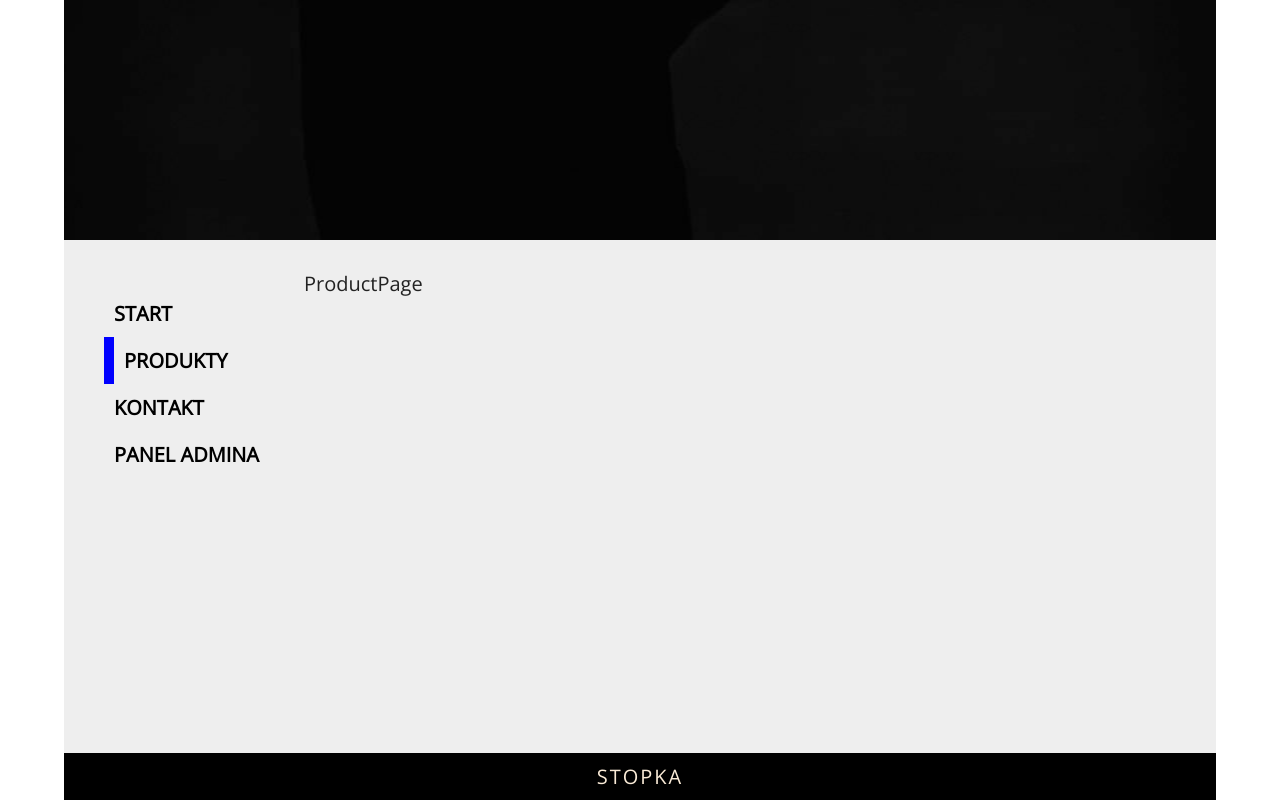
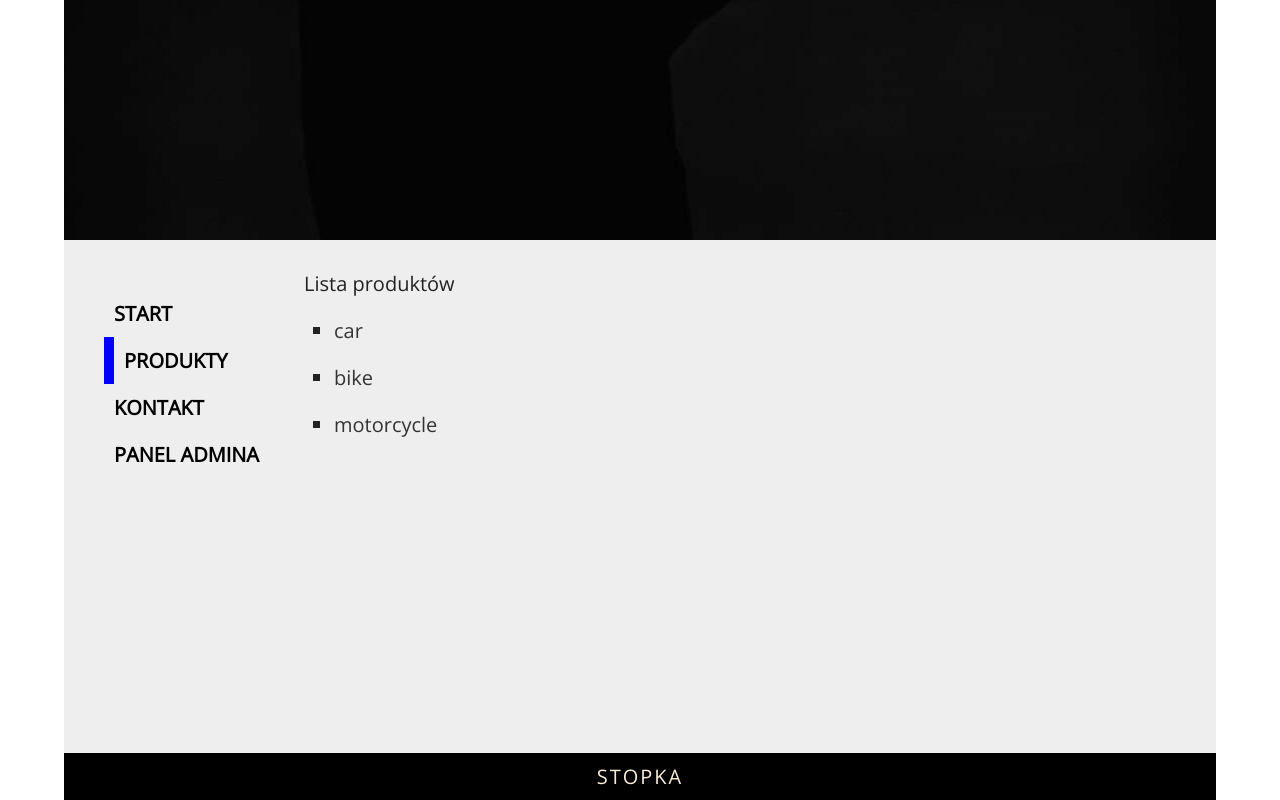
Before and after one commit to natalianowak1/SPA-routing, a React (Create React App) app: page /products in a window 1280 px wide. Built offline with nearby package versions, Linux system fonts and the light colour scheme.

Commit message:
create and style product list page

```diff
--- a/src/layouts/Page.js
+++ b/src/layouts/Page.js
@@ -2,6 +2,7 @@ import React from 'react';
 import { Route, Switch } from 'react-router-dom';
 
 import HomePage from '../pages/HomePage';
+import ProductListPage from '../pages/ProductListPage';
 import ProductPage from '../pages/ProductPage';
 import ContactPage from '../pages/ContactPage';
 import AdminPage from '../pages/AdminPage';
@@ -15,7 +16,7 @@ const Page = () => {
         <React.Fragment>
             <Switch>
                 <Route path="/" exact component={HomePage}></Route>
-                <Route path="/products" component={ProductPage}></Route>
+                <Route path="/products" component={ProductListPage}></Route>
                 <Route path="/contact" component={ContactPage}></Route>
                 <Route path="/admin" component={AdminPage}></Route>
                 <Route path="/login" component={LoginPage}></Route>
--- /dev/null
+++ b/src/pages/ProductListPage.js
@@ -0,0 +1,24 @@
+import React from 'react';
+import { Link } from 'react-router-dom';
+import '../styles/ProductListPage.css'
+
+const products = ["car", "bike", "motorcycle"];
+
+const ProductListPage = () => {
+    const list = products.map((product) => (
+        <li key={product}>
+            <Link to={`/product/${product}`}>{product}</Link>
+        </li>
+    ))
+
+    return (
+        <div className="products">
+            <div>Lista produktów</div>
+            <ul>
+                {list}
+            </ul>
+        </div>
+    );
+}
+
+export default ProductListPage;
--- /dev/null
+++ b/src/styles/ProductListPage.css
@@ -0,0 +1,22 @@
+.products h2{
+margin-bottom: 20px;
+}
+
+.products ul{
+    list-style: square;
+    padding-left: 30px;
+}
+
+.products li{
+    margin-bottom: 20px;
+}
+
+.products a{
+    text-decoration: none;
+    color: #333;
+}
+
+.products a:hover{
+    text-decoration: underline;
+    color: #000;
+}
```
